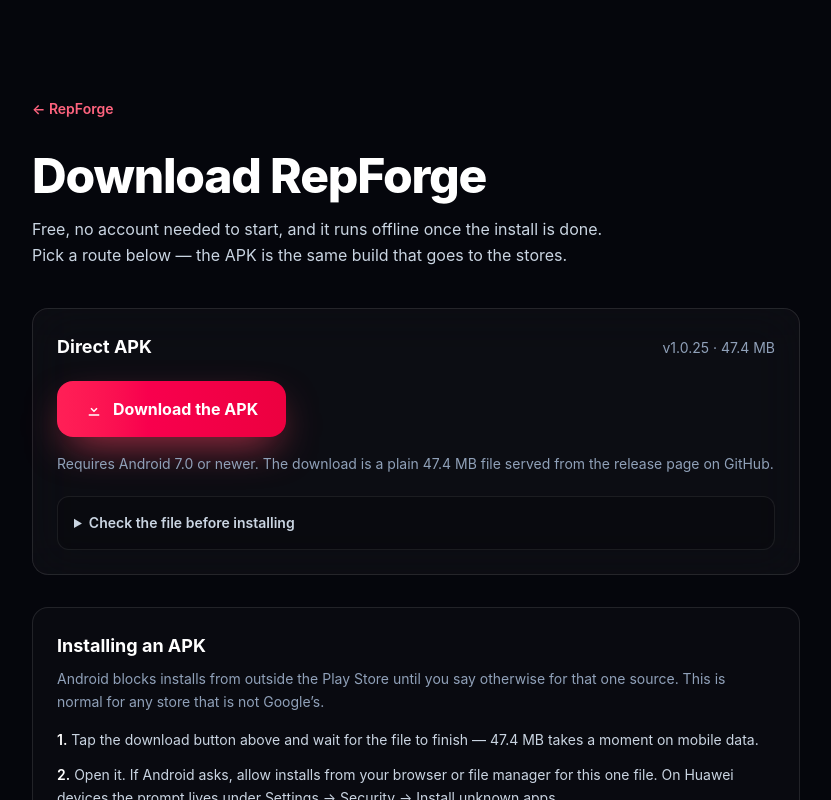
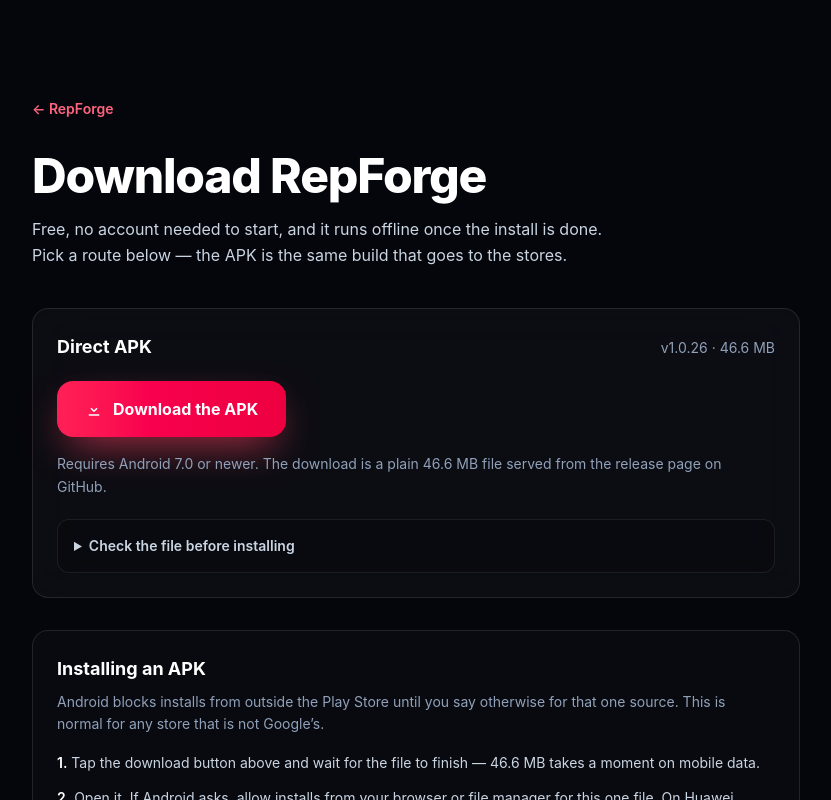
Before and after one commit to rahul26scs1003001315-dotcom/repforge-landing, a Next.js app: page /download in a window 1280 px wide. Shown: the top 800 px of the page, without its empty margins (224-1055 px from the left). Built offline with nearby package versions, Linux system fonts and the light colour scheme; no server answers.

Commit message:
Download page → v1.0.26 (48906045 bytes)

```diff
--- a/app/download/page.tsx
+++ b/app/download/page.tsx
@@ -13,9 +13,9 @@ export const metadata: Metadata = {
 /** The permanent release URL. Bump the three constants below when 1.0.16 ships. */
 const APK_URL =
   'https://github.com/rahul26scs1003001315-dotcom/repforge-releases/releases/latest/download/repforge.apk'
-const APK_VERSION = '1.0.25'
-const APK_BYTES = 49669971
-const APK_SHA256 = '7f6e746632d098ae6248459275c1614735a2219d80deb06444eecb006fa72e50'
+const APK_VERSION = '1.0.26'
+const APK_BYTES = 48906045
+const APK_SHA256 = '59a54e382c6c1446a08ab01dc46591188a99a08f41c80291492b60be3d2a968f'
 
 const SIZE_MB = `${(APK_BYTES / 1048576).toFixed(1)} MB`
 
```
